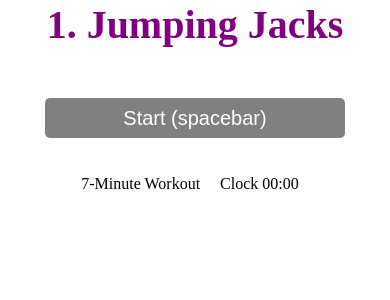
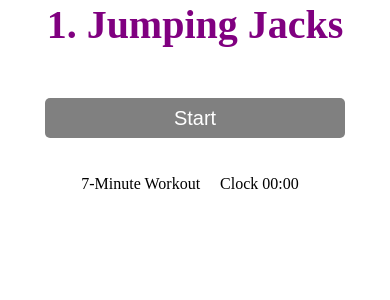
Before and after one commit to Arusli/7minuteworkout, a PHP site: page / in a window 390 px wide. Shown: the part 229-529 px from the top of the page. Run offline with PHP 8.4, Linux system fonts and the light colour scheme.

Commit message:
added invisible play button for mobile only

```diff
--- a/index.html
+++ b/index.html
@@ -51,6 +51,7 @@
 
     <div id='button-container' class='center'>
         <button id="start-button">Start (spacebar)</button>
+        <button id="mobile-only-button">Start</button>
     </div>
 
     <div id='footer'>
--- a/style.css
+++ b/style.css
@@ -77,7 +77,21 @@ h1 {
     width: 300px;
 }
 
+#mobile-only-button {
+    display: none;
+    color: white;
+    background-color: grey;
+    border-style: none;
+    border-radius: 5px;
+    text-align: center;
+    font-size: 20px;
+    height: 40px;
+    width: 300px;
+}
+
 #button-container {
+    display: flex;
+    flex-direction: column;
     margin-top: 2rem;
     margin-bottom: 2rem;
 }
@@ -135,4 +149,10 @@ button:hover {
         width: 100vw;
         height: 40px;
     }
+    #mobile-only-button {
+        display: inline;
+    }
+    #start-button {
+        display: none;
+    }
 }
```
Also changed, not shown: app.js (+23 -25 lines).
